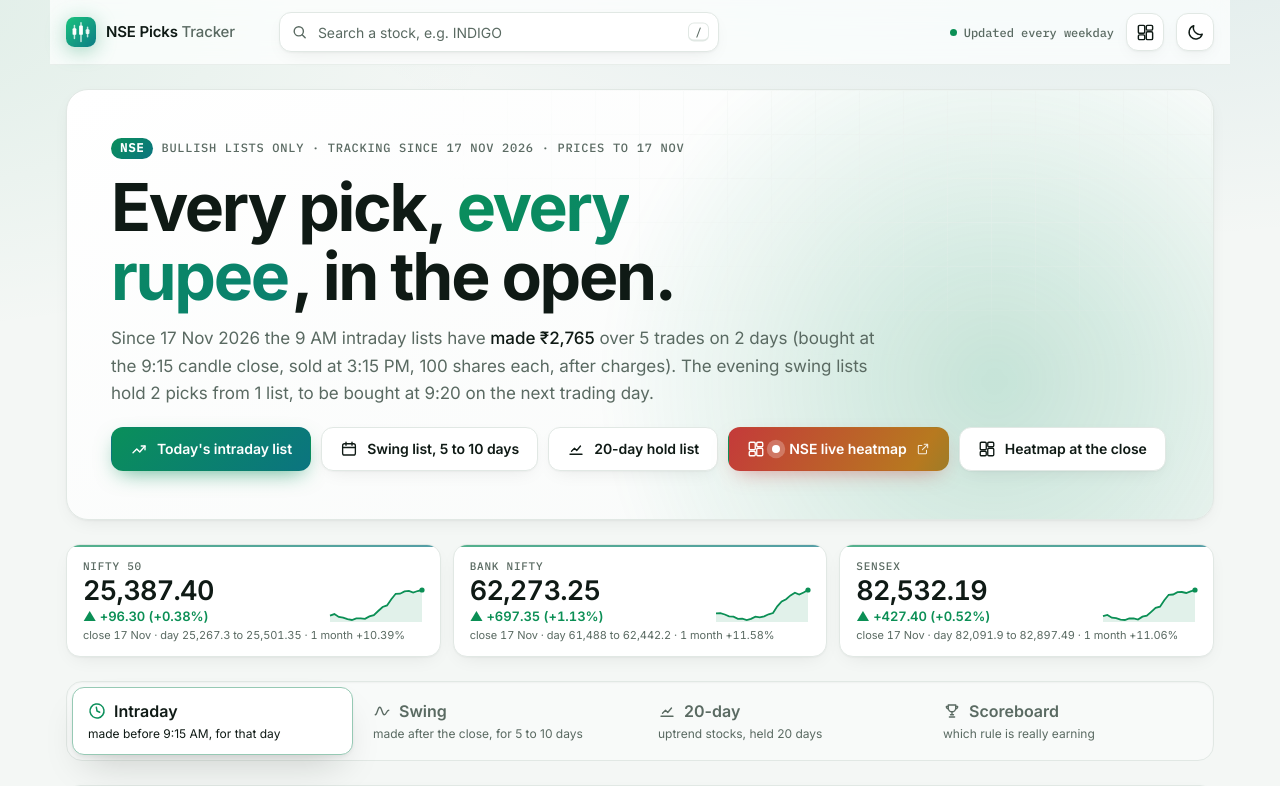
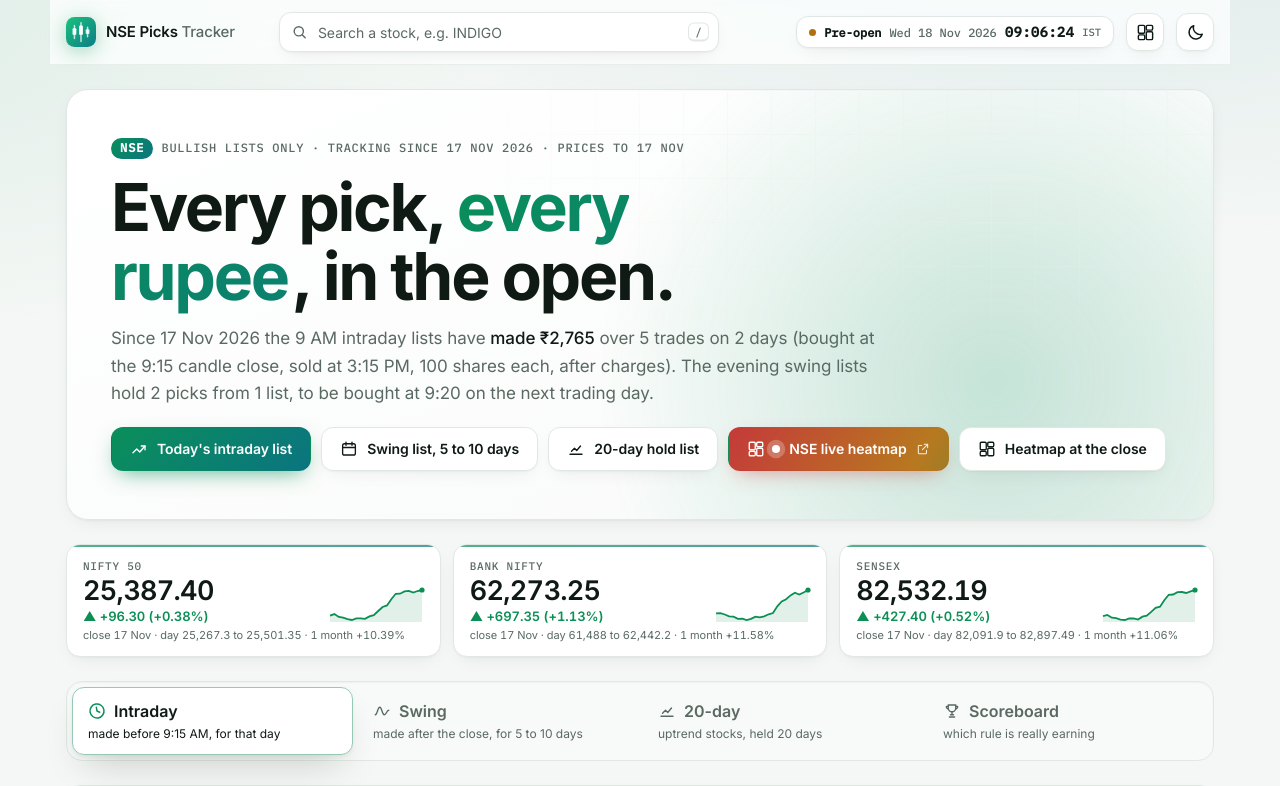
Before and after one commit to AshokKumar3502/nse-picks-tracker, a plain HTML site: page index.html in a window 1280 px wide. Shown: the top 786 px of the page. Drawn offline with nearby package versions, Linux system fonts and the light colour scheme.

Commit message:
Live India clock in the top bar: day, date, time to the second, market state
Co-Authored-By: Claude Opus 5.5 <noreply@anthropic.com>

```diff
--- a/index.html
+++ b/index.html
@@ -323,7 +323,11 @@ dialog.chart[open]::backdrop{animation:fade .3s ease-out}
   tbody tr{animation:fade .5s ease-out both}
 }
 @media (max-width:640px){
-  .topbar .live{display:none}
+  .topbar .live .mk,.topbar .live .tz{display:none}
+  .topbar .live{margin-left:0;display:grid;grid-template-columns:auto auto;align-items:center;gap:0 7px;padding:4px 9px;line-height:1.15}
+  .topbar .live i{grid-row:1/3}
+  .topbar .live .cd{display:block!important;font-size:10.5px}
+  .topbar .live .ct{font-size:12.5px;min-width:0}
   .theme{margin-left:auto}
   .hero{border-radius:18px}
   .cta .btn{flex:1 1 100%;justify-content:center}
@@ -466,6 +470,15 @@ table{font-family:var(--body);font-size:13.5px;font-variant-numeric:tabular-nums
 .dt-rule .mut{display:block;margin-top:4px;font-size:12px}
 .gapchip{font-size:10.5px;padding:1px 7px;vertical-align:middle}
 .holdtag{display:inline-block;margin-left:6px;font:500 10.5px var(--mono);color:var(--muted);border:1px solid var(--line);border-radius:6px;padding:0 5px;vertical-align:middle}
+
+/* live clock */
+.clock{gap:8px;padding:6px 12px;border:1px solid var(--line);border-radius:12px;background:var(--panel);box-shadow:var(--shadow);font-variant-numeric:tabular-nums;white-space:nowrap}
+.clock .mk{font-weight:600;color:var(--fg)}
+.clock .cd{color:var(--muted)}
+.clock .ct{font:600 14px var(--mono);color:var(--fg);letter-spacing:.02em;min-width:8ch}
+.clock .tz{font-size:10.5px;color:var(--muted)}
+.clock.pre i{background:var(--warn)}.clock.closed i{background:var(--muted);animation:none}
+@media (min-width:641px) and (max-width:900px){.clock .cd{display:none}}
 </style>
 </head>
 <body>
@@ -484,7 +497,7 @@ table{font-family:var(--body);font-size:13.5px;font-variant-numeric:tabular-nums
       <kbd aria-hidden="true">/</kbd>
       <div class="q-results" id="q-results" role="listbox" aria-label="Search results" hidden></div>
     </div>
-    <span class="live"><i></i>Updated every weekday</span>
+    <span class="live clock" id="clock" title="India time (IST)"><i id="mk-dot"></i><span class="mk" id="mk-state">&mdash;</span><span class="cd" id="clk-date">&mdash;</span><b class="ct" id="clk-time">&mdash;</b><span class="tz">IST</span></span>
     <a class="heatlink" href="https://www.nseindia.com/market-data/live-market-indices/heatmap" target="_blank" rel="noopener" title="NSE live heatmap (opens nseindia.com)" aria-label="NSE live heatmap, opens nseindia.com in a new tab"><svg viewBox="0 0 24 24" aria-hidden="true"><rect x="3" y="3" width="8" height="10" rx="1.5"/><rect x="13" y="3" width="8" height="6" rx="1.5"/><rect x="13" y="11" width="8" height="10" rx="1.5"/><rect x="3" y="15" width="8" height="6" rx="1.5"/></svg></a>
     <button class="theme" id="theme" type="button" aria-label="Switch light or dark">
       <svg class="sun" viewBox="0 0 24 24" aria-hidden="true"><circle cx="12" cy="12" r="4.2"/><path d="M12 2.5v2.2M12 19.3v2.2M2.5 12h2.2M19.3 12h2.2M5.3 5.3l1.6 1.6M17.1 17.1l1.6 1.6M5.3 18.7l1.6-1.6M17.1 6.9l1.6-1.6"/></svg>
@@ -951,6 +964,28 @@ table{font-family:var(--body);font-size:13.5px;font-variant-numeric:tabular-nums
     });
   })();
 
+  // ---------- live India clock in the top bar: day, date, time to the second, market state
+  (function () {
+    const ist = {timeZone: 'Asia/Kolkata'};
+    const fDate = new Intl.DateTimeFormat('en-IN', Object.assign({weekday: 'short', day: '2-digit', month: 'short', year: 'numeric'}, ist));
+    const fTime = new Intl.DateTimeFormat('en-GB', Object.assign({hour: '2-digit', minute: '2-digit', second: '2-digit', hour12: false}, ist));
+    const fParts = new Intl.DateTimeFormat('en-GB', Object.assign({weekday: 'short', hour: '2-digit', minute: '2-digit', hour12: false}, ist));
+    function tick() {
+      const now = new Date();
+      $('clk-date').textContent = fDate.format(now).replace(/,/g, '');
+      $('clk-time').textContent = fTime.format(now);
+      const p = Object.fromEntries(fParts.formatToParts(now).map((x) => [x.type, x.value]));
+      const mins = (+p.hour % 24) * 60 + (+p.minute), wk = !['Sat', 'Sun'].includes(p.weekday);
+      const state = !wk ? ['closed', 'Weekend'] : mins >= 540 && mins < 555 ? ['pre', 'Pre-open'] :
+        mins >= 555 && mins < 930 ? ['open', 'Market open'] : ['closed', 'Market closed'];
+      $('clock').className = 'live clock ' + state[0];
+      $('mk-state').textContent = state[1];
+      $('clock').title = 'India time (IST). NSE: pre-open 9:00, trading 9:15 to 3:30 PM on weekdays (holidays not shown).';
+    }
+    tick();
+    setTimeout(() => { tick(); setInterval(tick, 1000); }, 1000 - (Date.now() % 1000));
+  })();
+
   // ---------- candle chart: click a stock name
   const chartCache = {};
   function symBtn(r, mode, text, extra) {
```
